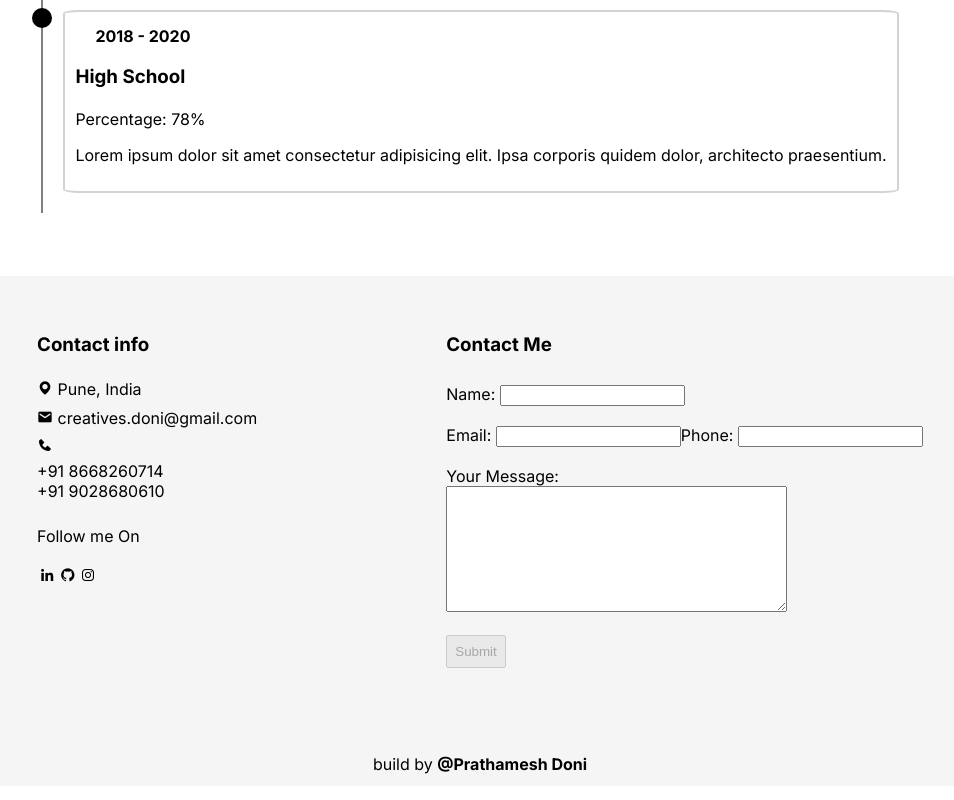
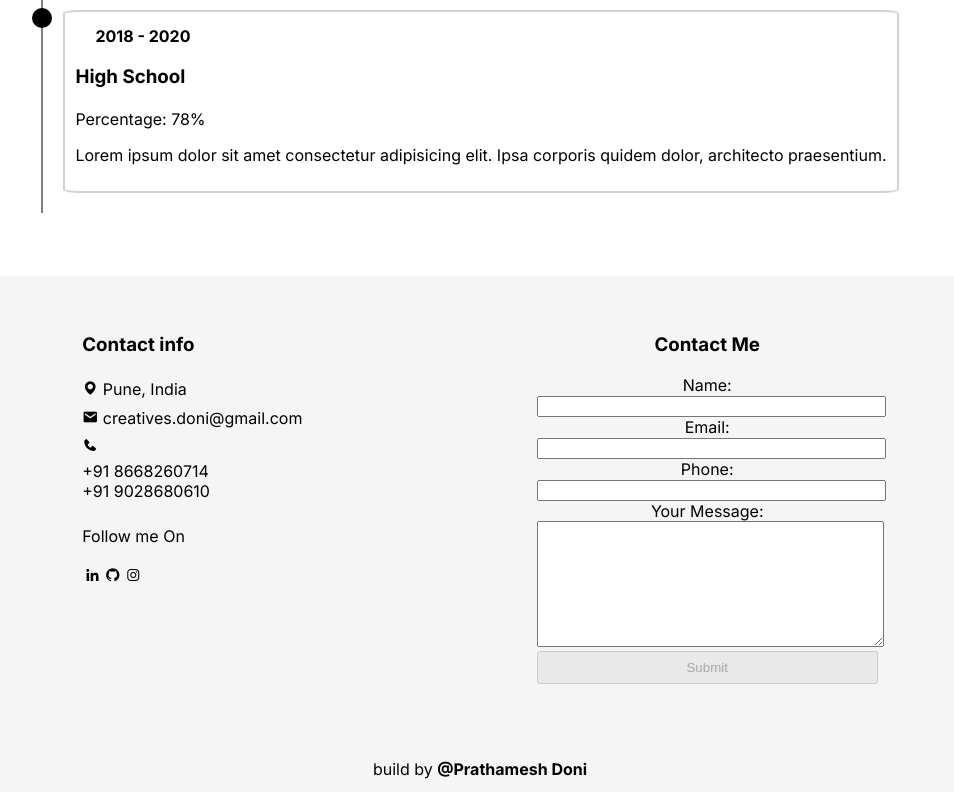
Before and after one commit to hacknovas/PortfolioHN, a Next.js app: page / in a window 1280 px wide. Shown: the part 2863-3663 px from the top of the page, without its empty margins (160-1114 px from the left). Built offline with nearby package versions, Linux system fonts and the light colour scheme.

Commit message:
styles modified

```diff
--- a/src/app/CSS/footer.module.css
+++ b/src/app/CSS/footer.module.css
@@ -8,8 +8,14 @@
   justify-content: space-evenly;
   padding: 3% 0;
 }
-.contactMe form div {
-  padding: 2% 0;
+.contactMe{
+  text-align: center;
+}
+.contactMe form * {
+  /* padding: 2% 0; */
+  /* text-align: center; */
+  width: 100%;
+  text-align: center;
 }
 
 .contactInfo div {
--- a/src/app/Components/Footer.tsx
+++ b/src/app/Components/Footer.tsx
@@ -41,7 +41,7 @@ export default function Footer() {
                         </div>
                         <div>
                             <label htmlFor="Email">Email: </label>
-                            <input type="email" name="" id="Email" />
+                            <input type="email" name="" id="Email" /><br />
                             <label htmlFor="Phone">Phone: </label>
                             <input type="text" name="" id="Phone" />
                         </div>
```
